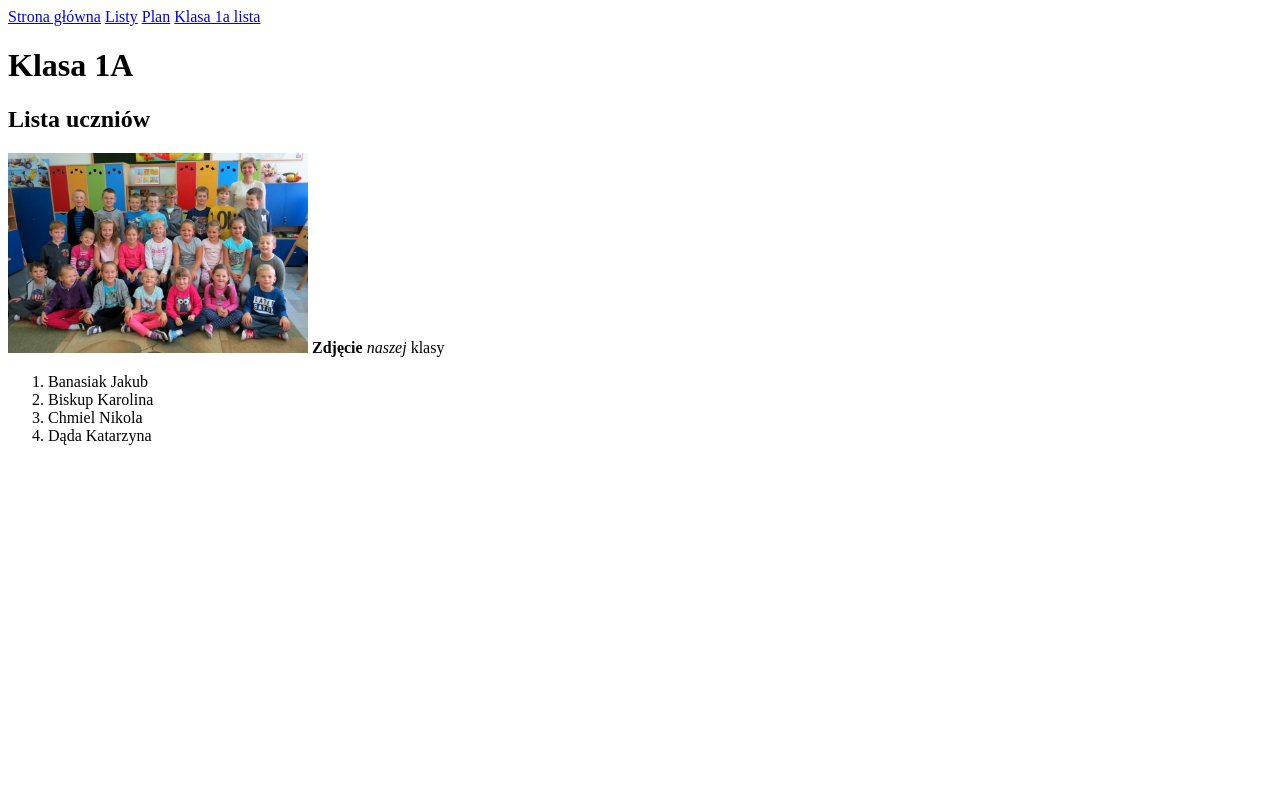
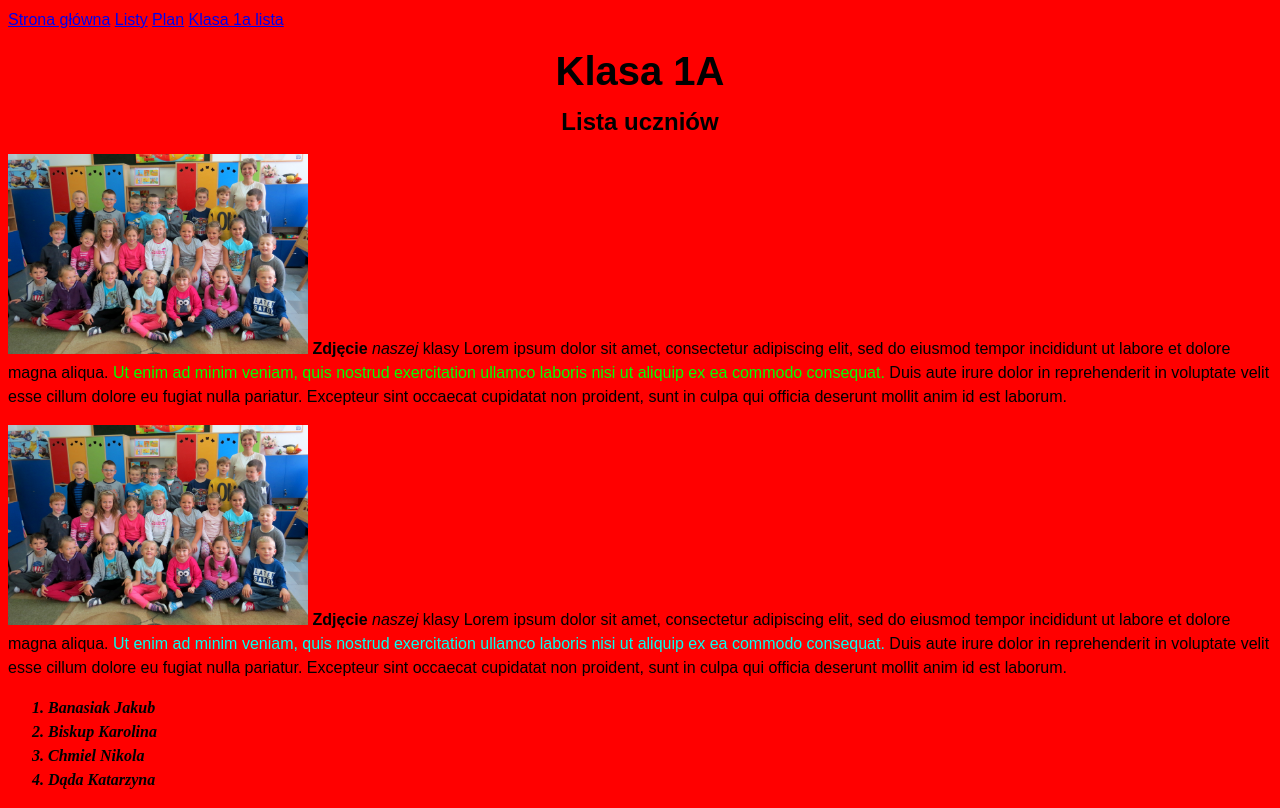
Before and after one commit to kasia13579/gitrepozytorium, a PHP site: page /specjalne/kl1a.html in a window 1280 px wide. Before the commit the page ends 445 px from the top, so only its background shows below. Run offline with PHP 8.4, Linux system fonts and the light colour scheme.

Commit message:
własności czcionki i tekstu

```diff
--- a/public_html/css/style.css
+++ b/public_html/css/style.css
@@ -1,2 +1,34 @@
 body {
-    background-color:red
+    font-family: arial, tahoma, verdana, serif;
+    font-size: 12pt;
+    line-height: 1.5em;
+    background-color:red;
+    }
+
+h1 {
+    font-size: 250%;
+}
+
+h1, h2{
+    text-align: center;
+}
+
+.pochylony{
+    font-style: italic;
+}
+
+.pogrubiony{
+    font-weight: bold;
+    }
+
+li{
+    font: italic bold 16px/24px serif;
+}
+
+.tekst1 {
+    color: #00FF00;
+}
+
+.tekst2 {
+    color:#00FFF0;
+}
--- a/public_html/index.html
+++ b/public_html/index.html
@@ -48,7 +48,9 @@
         <h4>Nagłówek 4</h4>
         <h5>Nagłówek 5</h5>
         <h6>Nagłówek 6</h6>
-    <p>Jestem tu!</p>
+        <p class="pochylony">Jestem tu!</p>
+        <p class="pochylony pogrubiony">Jestem tu!</p>
+        <p class="pochylony">Jestem tu!</p>
     </div> <!--/treść-->
 
     <div id="stopka">
--- a/public_html/specjalne/kl1a.html
+++ b/public_html/specjalne/kl1a.html
@@ -24,9 +24,10 @@
 -->
 
 <head>
-<meta charset="utf-8" />
-<title>bez nazwy</title>
-<meta name="generator" content="Geany 1.29" />
+    <meta charset="utf-8" />
+    <title>bez nazwy</title>
+    <meta name="generator" content="Geany 1.29" />
+    <link rel="stylesheet" type="text/css" href="../css/style.css">
 </head>
 
 <body>
@@ -41,6 +42,14 @@
     <p>
         <img src="../img/Klasa-I-c1.jpg" height="200" width="300">
         <b>Zdjęcie</b> <em>naszej</em> <span>klasy</span>
+        </span>
+        Lorem ipsum dolor sit amet, consectetur adipiscing elit, sed do eiusmod tempor incididunt ut labore et dolore magna aliqua. <span class="tekst1">Ut enim ad minim veniam, quis nostrud exercitation ullamco laboris nisi ut aliquip ex ea commodo consequat.</span> Duis aute irure dolor in reprehenderit in voluptate velit esse cillum dolore eu fugiat nulla pariatur. Excepteur sint occaecat cupidatat non proident, sunt in culpa qui officia deserunt mollit anim id est laborum.
+    </p>
+    <p>
+        <img src="../img/Klasa-I-c1.jpg" height="200" width="300">
+        <b>Zdjęcie</b> <em>naszej</em> <span>klasy</span>
+        </span>
+        Lorem ipsum dolor sit amet, consectetur adipiscing elit, sed do eiusmod tempor incididunt ut labore et dolore magna aliqua. <span class="tekst2">Ut enim ad minim veniam, quis nostrud exercitation ullamco laboris nisi ut aliquip ex ea commodo consequat.</span> Duis aute irure dolor in reprehenderit in voluptate velit esse cillum dolore eu fugiat nulla pariatur. Excepteur sint occaecat cupidatat non proident, sunt in culpa qui officia deserunt mollit anim id est laborum.
     </p>
 <ol>
     <li>Banasiak Jakub</li>
```
Also changed, not shown: public_html/listy.html (+4 -4 lines), public_html/planlekcji.html (+8 -6 lines). Lines whose indentation alone changed are shown as unchanged.
